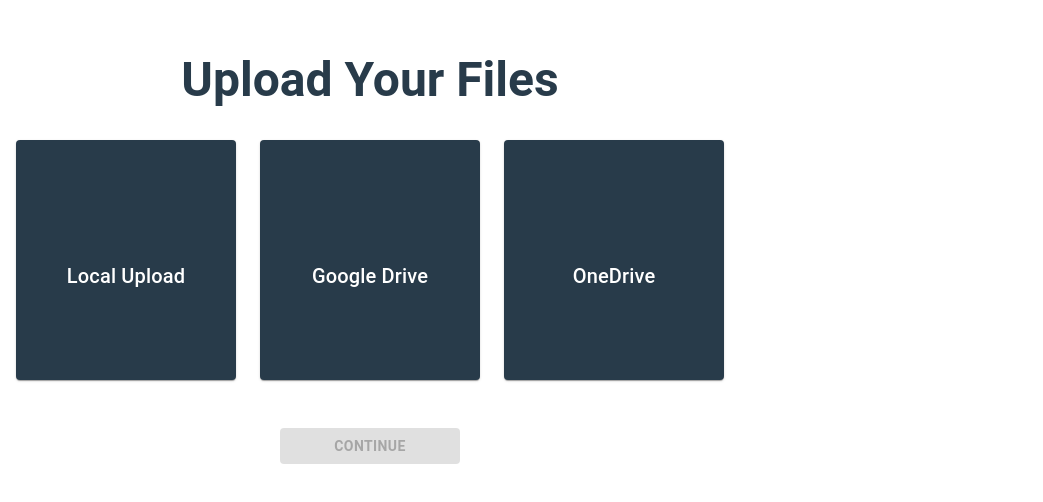
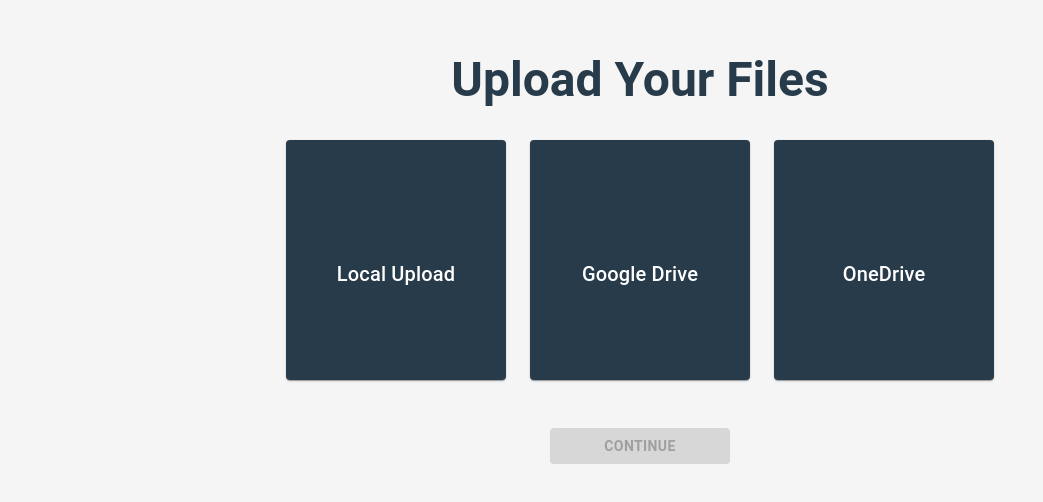
Before and after one commit to jasons321/SelectUnawareJellyfish-DURHACK, a React (Vite) app in the folder frontend/: page / in a window 1280 px wide. Shown: the part 142-644 px from the top of the page, without its empty margins (0-1043 px from the left). Built offline with nearby package versions, Linux system fonts and the light colour scheme; some icons are missing.

Commit message:
upload page

```diff
--- a/frontend/package.json
+++ b/frontend/package.json
@@ -14,6 +14,8 @@
     "@emotion/styled": "^11.14.1",
     "@mui/icons-material": "^7.3.4",
     "@mui/material": "^7.3.4",
+    "@mui/system": "^7.3.3",
+    "@mui/types": "^7.4.7",
     "react": "^19.1.1",
     "react-dom": "^19.1.1",
     "react-router-dom": "^7.9.5"
--- a/frontend/src/App.css
+++ b/frontend/src/App.css
@@ -2,6 +2,8 @@
   margin: 0 auto;
   padding: 2rem;
   text-align: center;
+  width: 100%;
+  height: 100%;
 }
 
 .logo {
--- /dev/null
+++ b/frontend/src/filedropzone.tsx
@@ -0,0 +1,93 @@
+import React, { useCallback, useState } from "react";
+import type { DragEvent } from "react"; // ✅ type-only import
+import { Box, Typography, useTheme } from "@mui/material";
+import CloudUploadIcon from "@mui/icons-material/CloudUpload";
+
+interface FileDropzoneProps {
+  onFilesSelected?: (files: FileList) => void;
+}
+
+const FileDropzone: React.FC<FileDropzoneProps> = ({ onFilesSelected }) => {
+  const theme = useTheme();
+  const [isDragging, setIsDragging] = useState(false);
+
+  const handleDragOver = useCallback((e: DragEvent<HTMLDivElement>) => {
+    e.preventDefault();
+    e.stopPropagation();
+    setIsDragging(true);
+  }, []);
+
+  const handleDragLeave = useCallback((e: DragEvent<HTMLDivElement>) => {
+    e.preventDefault();
+    e.stopPropagation();
+    setIsDragging(false);
+  }, []);
+
+  const handleDrop = useCallback(
+    (e: DragEvent<HTMLDivElement>) => {
+      e.preventDefault();
+      e.stopPropagation();
+      setIsDragging(false);
+
+      if (e.dataTransfer.files && e.dataTransfer.files.length > 0) {
+        onFilesSelected?.(e.dataTransfer.files);
+        e.dataTransfer.clearData();
+      }
+    },
+    [onFilesSelected]
+  );
+
+  const handleFileSelect = (e: React.ChangeEvent<HTMLInputElement>) => {
+    if (e.target.files) {
+      onFilesSelected?.(e.target.files);
+    }
+  };
+
+  return (
+    <Box
+      onDragOver={handleDragOver}
+      onDragLeave={handleDragLeave}
+      onDrop={handleDrop}
+      onClick={() => document.getElementById("fileInput")?.click()}
+      sx={{
+        border: "2px dashed",
+        borderColor: isDragging ? theme.palette.primary.main : "grey.400",
+        borderRadius: 2,
+        p: 6,
+        textAlign: "center",
+        cursor: "pointer",
+        backgroundColor: isDragging ? "action.hover" : "background.paper",
+        transition: "border-color 0.2s, background-color 0.2s",
+      }}
+    >
+      <CloudUploadIcon
+        sx={{
+          fontSize: 48,
+          color: isDragging ? theme.palette.primary.main : "grey.500",
+          mb: 1,
+        }}
+      />
+
+      <Typography variant="body1" color="text.secondary">
+        Drag & drop files here, or{" "}
+        <Typography
+          component="span"
+          color="primary"
+          sx={{ textDecoration: "underline" }}
+        >
+          browse
+        </Typography>
+      </Typography>
+
+      <input
+        id="fileInput"
+        type="file"
+        multiple
+        style={{ display: "none" }}
+        onChange={handleFileSelect}
+      />
+    </Box>
+  );
+};
+
+export default FileDropzone;
--- a/frontend/src/index.css
+++ b/frontend/src/index.css
@@ -1,68 +1,20 @@
-:root {
-  font-family: system-ui, Avenir, Helvetica, Arial, sans-serif;
-  line-height: 1.5;
-  font-weight: 400;
-
-  color-scheme: light dark;
-  color: rgba(255, 255, 255, 0.87);
-    background-color: #ffffff;
-
-  font-synthesis: none;
-  text-rendering: optimizeLegibility;
-  -webkit-font-smoothing: antialiased;
-  -moz-osx-font-smoothing: grayscale;
+/* Reset default margins and padding */
+html, body, #root {
+  margin: 0;
+  padding: 0;
+  height: 100%;
+  width: 100%;
 }
 
-a {
-  font-weight: 500;
-  color: #646cff;
-  text-decoration: inherit;
-}
-a:hover {
-  color: #535bf2;
-}
-
+/* Ensure the app container stretches full width/height */
 body {
-  margin: 0;
   display: flex;
-  place-items: center;
-  min-width: 320px;
+  flex-direction: column;
   min-height: 100vh;
 }
 
-h1 {
-  font-size: 3.2em;
-  line-height: 1.1;
+/* Optional: make main content fill width */
+main {
+  flex: 1;
+  width: 100%;
 }
-
-button {
-  border-radius: 8px;
-  border: 1px solid transparent;
-  padding: 0.6em 1.2em;
-  font-size: 1em;
-  font-weight: 500;
-  font-family: inherit;
-  background-color: #1a1a1a;
-  cursor: pointer;
-  transition: border-color 0.25s;
-}
-button:hover {
-  border-color: #646cff;
-}
-button:focus,
-button:focus-visible {
-  outline: 4px auto -webkit-focus-ring-color;
-}
-
-@media (prefers-color-scheme: light) {
-  :root {
-    color: #213547;
-    background-color: #ffffff;
-  }
-  a:hover {
-    color: #747bff;
-  }
-  button {
-    background-color: #f9f9f9;
-  }
-}
--- a/frontend/src/main.tsx
+++ b/frontend/src/main.tsx
@@ -3,12 +3,13 @@
 import { BrowserRouter, Routes, Route } from 'react-router-dom';
 import './index.css';
 import SelectPage from './select.tsx';
-
+import UploadPage from './upload.tsx';
 createRoot(document.getElementById('root')!).render(
   <StrictMode>
     <BrowserRouter>
       <Routes>
         <Route path="/" element={<SelectPage />} />
+        <Route path="/upload" element={<UploadPage />} />
       </Routes>
     </BrowserRouter>
   </StrictMode>
--- a/frontend/src/select.tsx
+++ b/frontend/src/select.tsx
@@ -1,31 +1,38 @@
-// Select.tsx
 import React from 'react';
 import SelectActionCard from './card.tsx';
 import Button from '@mui/material/Button';
 import Typography from '@mui/material/Typography';
+import { Box } from '@mui/material';
 
 export default function SelectPage() {
   const [selectedCard, setSelectedCard] = React.useState<number | null>(null);
 
   const handleContinue = () => {
     console.log('Continue clicked with selection:', selectedCard);
-    // You can add navigation or logic here, e.g.:
-    // if (selectedCard === 0) navigate('/upload');
   };
 
   return (
-    <div
-      style={{
+    <Box
+      sx={{
+        width: '100vw',
+        height: '100vh',
         display: 'flex',
-        flexDirection: 'column', // stack vertically
+        flexDirection: 'column',
         justifyContent: 'center',
         alignItems: 'center',
-        padding: '1rem',
-        gap: '2rem', // space between elements
+        gap: 4,
+        p: 2,
+        boxSizing: 'border-box',
+        backgroundColor: '#f5f5f5', // optional
+        mx: 'auto',
       }}
     >
       {/* Big Top Title */}
-      <Typography variant="h3" component="h1" sx={{ fontWeight: 'bold', color: '#283b4a' }}>
+      <Typography
+        variant="h3"
+        component="h1"
+        sx={{ fontWeight: 'bold', color: '#283b4a', textAlign: 'center' }}
+      >
         Upload Your Files
       </Typography>
 
@@ -43,10 +50,10 @@
           fontWeight: 'bold',
         }}
         onClick={handleContinue}
-        disabled={selectedCard === null} // disable until selection is made
+        disabled={selectedCard === null}
       >
         Continue
       </Button>
-    </div>
+    </Box>
   );
 }
--- /dev/null
+++ b/frontend/src/upload.tsx
@@ -0,0 +1,111 @@
+import React, { useState } from "react";
+import {
+  Typography,
+  List,
+  ListItem,
+  ListItemIcon,
+  ListItemText,
+  Paper,
+  Box,
+} from "@mui/material";
+
+import Grid from "@mui/material/Grid";
+
+import InsertDriveFileIcon from "@mui/icons-material/InsertDriveFile";
+import FileDropzone from "./filedropzone"; // adjust path if needed
+
+const Upload: React.FC = () => {
+  const [files, setFiles] = useState<File[]>([]);
+
+  const handleFilesSelected = (fileList: FileList) => {
+    const newFiles = Array.from(fileList);
+    setFiles((prev) => [...prev, ...newFiles]);
+  };
+
+  return (
+    <Box
+      sx={{
+        width: "100vw",
+        height: "100vh",
+        display: "flex",
+        justifyContent: "center",
+        alignItems: "center",
+        backgroundColor: "#f5f5f5", // optional for contrast
+      }}
+    >
+      <Paper
+        elevation={3}
+        sx={{
+          width: { xs: "90%", sm: "80%", md: "70%", lg: "60%" },
+          p: 4,
+        }}
+      >
+        {/* Header */}
+        <Box sx={{ mb: 4, textAlign: "center" }}>
+          <Typography variant="h4" gutterBottom>
+            File Upload
+          </Typography>
+          <Typography variant="body1" color="text.secondary">
+            Drag and drop your files below or click to browse.
+          </Typography>
+        </Box>
+
+        {/* Main content */}
+        <Grid container spacing={4}>
+          {/* Left: Dropzone */}
+          <Grid>
+            <FileDropzone onFilesSelected={handleFilesSelected} />
+          </Grid>
+
+          {/* Right: File List */}
+          <Grid>
+            <Paper
+              elevation={1}
+              sx={{
+                p: 2,
+                display: "flex",
+                flexDirection: "column",
+                minHeight: 200,
+              }}
+            >
+              <Typography variant="h6" gutterBottom>
+                Uploaded Files
+              </Typography>
+
+              {files.length === 0 ? (
+                <Box
+                  sx={{
+                    flexGrow: 1,
+                    display: "flex",
+                    alignItems: "center",
+                    justifyContent: "center",
+                    color: "text.secondary",
+                    fontStyle: "italic",
+                  }}
+                >
+                  No files uploaded
+                </Box>
+              ) : (
+                <List dense sx={{ overflowY: "auto" }}>
+                  {files.map((file, idx) => (
+                    <ListItem key={idx} divider>
+                      <ListItemIcon>
+                        <InsertDriveFileIcon color="action" />
+                      </ListItemIcon>
+                      <ListItemText
+                        primary={file.name}
+                        secondary={`${(file.size / 1024).toFixed(2)} KB`}
+                      />
+                    </ListItem>
+                  ))}
+                </List>
+              )}
+            </Paper>
+          </Grid>
+        </Grid>
+      </Paper>
+    </Box>
+  );
+};
+
+export default Upload;
```
Also changed, not shown: 1 other file (tests, documents, lock files or other folders).
